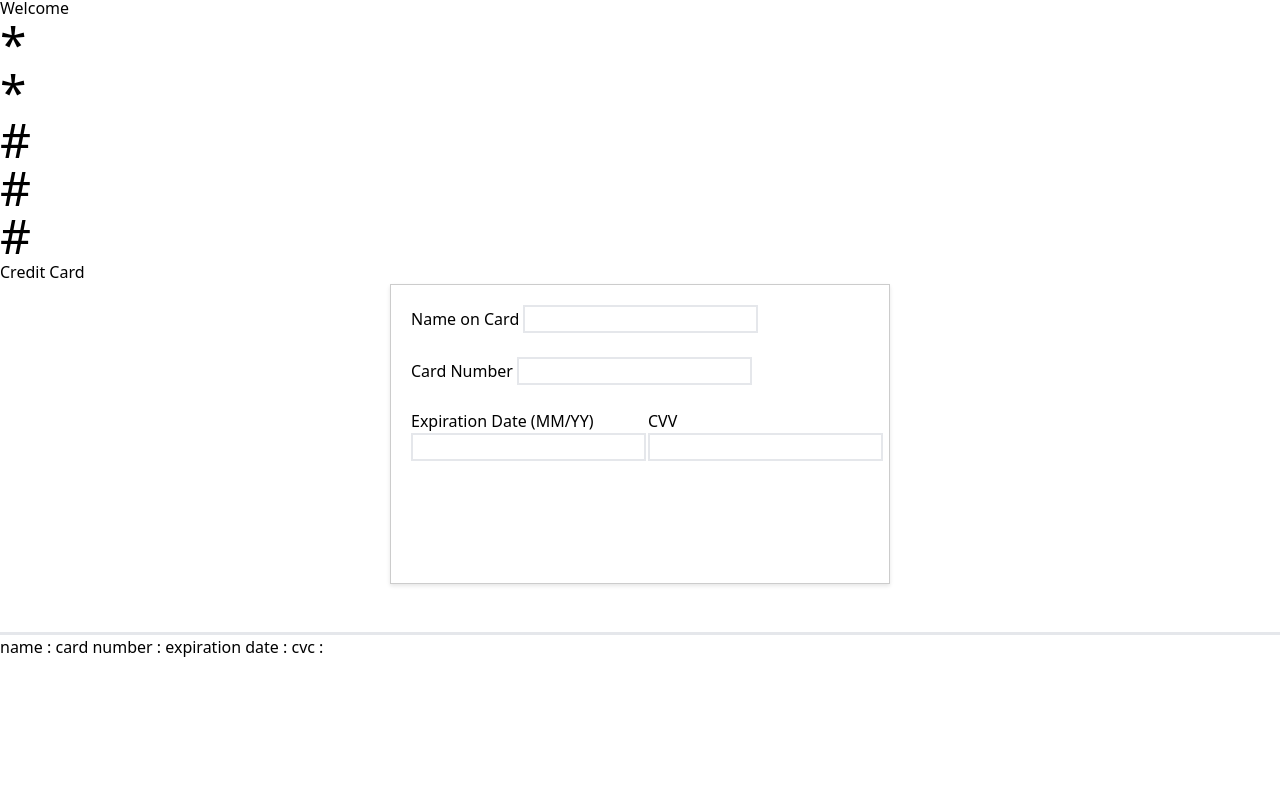
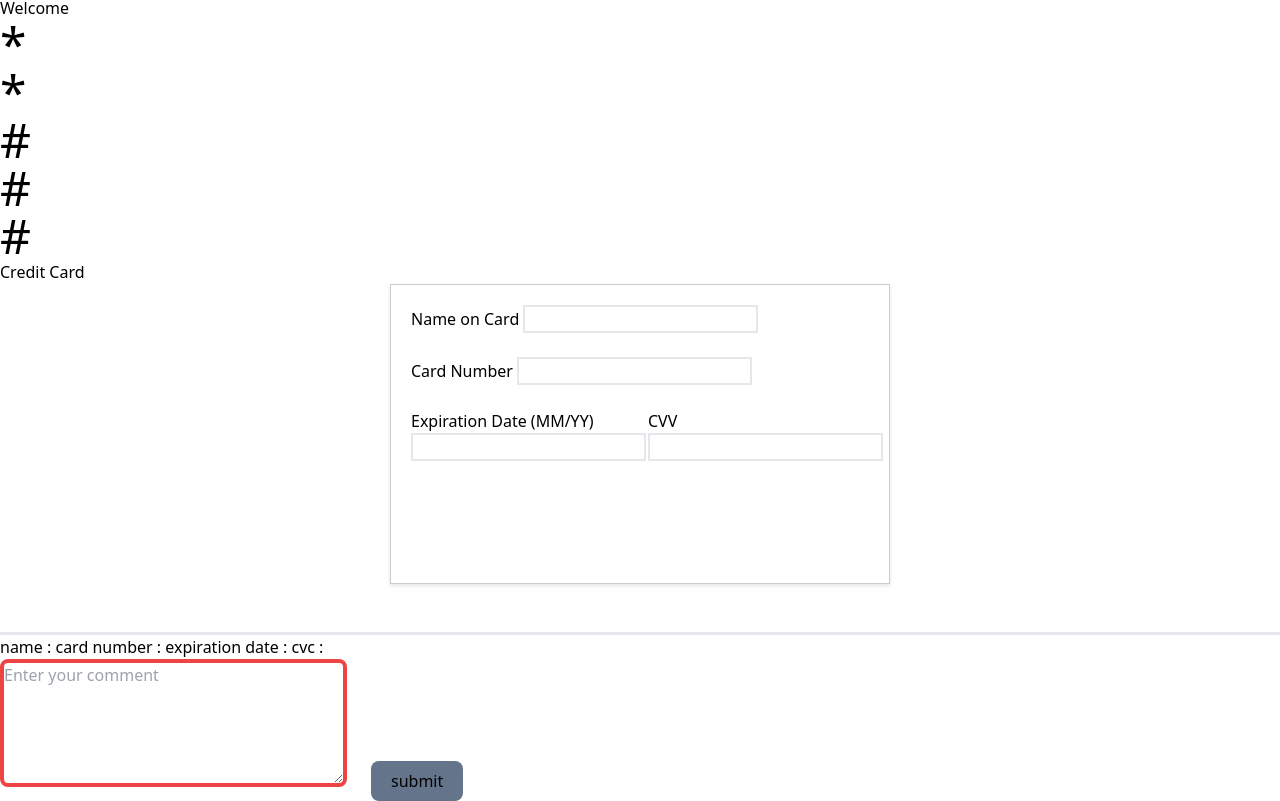
Before and after one commit to MdSaifulIslamRafsan/learn-vue, a Vue app: page / in a window 1280 px wide. Shown: the part 1855-2656 px from the top of the page. Before the commit the page ends 2514 px from the top, so only its background shows below. Built offline with nearby package versions, Linux system fonts and the light colour scheme.

Commit message:
added non prop attribute

```diff
--- a/src/App.vue
+++ b/src/App.vue
@@ -131,6 +131,7 @@
       {{ expirationDate }} cvc : {{ cvv }}
     </p>
   </div>
+  <the-comment v-model="myComment" class="border-red-500 border-4" buttonText="submit"></the-comment>
 </template>
 
 <script>
@@ -141,6 +142,7 @@ import ProductCard from "./components/ProductCard.vue";
 import TheCard from "./components/TheCard.vue";
 import TheRating from "./components/TheRating.vue";
 import CreditCard from "./components/CreditCard.vue";
+import TheComment from './components/TheComment.vue';
 export default {
   components: {
     ContactDetails,
@@ -149,6 +151,7 @@ export default {
     ProductCard,
     TheRating,
     CreditCard,
+    TheComment,
   },
   methods: {
     buyNow(product) {
@@ -163,6 +166,7 @@ export default {
   },
   setup() {
     return {
+      myComment: ref("this is a comment"),
       myRating: ref(2),
       msg: "Hello Vue.js!",
       cardNumber: ref(""),
--- a/src/components/CreditCard.vue
+++ b/src/components/CreditCard.vue
@@ -40,7 +40,7 @@ export default {
       default: "",
     },
     cardNumber: {
-      type: String, // Changed to String to support leading zeros
+      type: String,
       default: "",
     },
     expirationDate: {
--- /dev/null
+++ b/src/components/TheComment.vue
@@ -0,0 +1,38 @@
+<template lang="">
+    <form @submit="handleComment" >
+        <textarea v-bind="$attrs" name="comments" placeholder="Enter your comment" @input="getCommentInputValue" rows="5" cols="35" class="border-2 rounded-lg" id="comments"></textarea>
+        <button class="bg-slate-500 px-5 py-2 rounded-lg ml-6" @click="submitComment">{{buttonText}}</button>
+    </form>
+</template>
+<script>
+export default {
+    props: {
+        modelValue:{
+            type: String,
+            default: '',
+        },
+        buttonText:{
+            type: String,
+            default: 'Submit',
+        }
+
+      },
+      inheritAttrs: false,
+      created(){
+        console.log(this.$attrs);
+      },
+    methods: {
+        handleComment(e) {
+            e.preventDefault();
+            console.log(e.target.comments.value);
+
+            // getCommentInputValue(e){
+            //     console.log(e.target.value)
+            // }
+        }
+    }
+}
+</script>
+<style lang="">
+
+</style>
```
